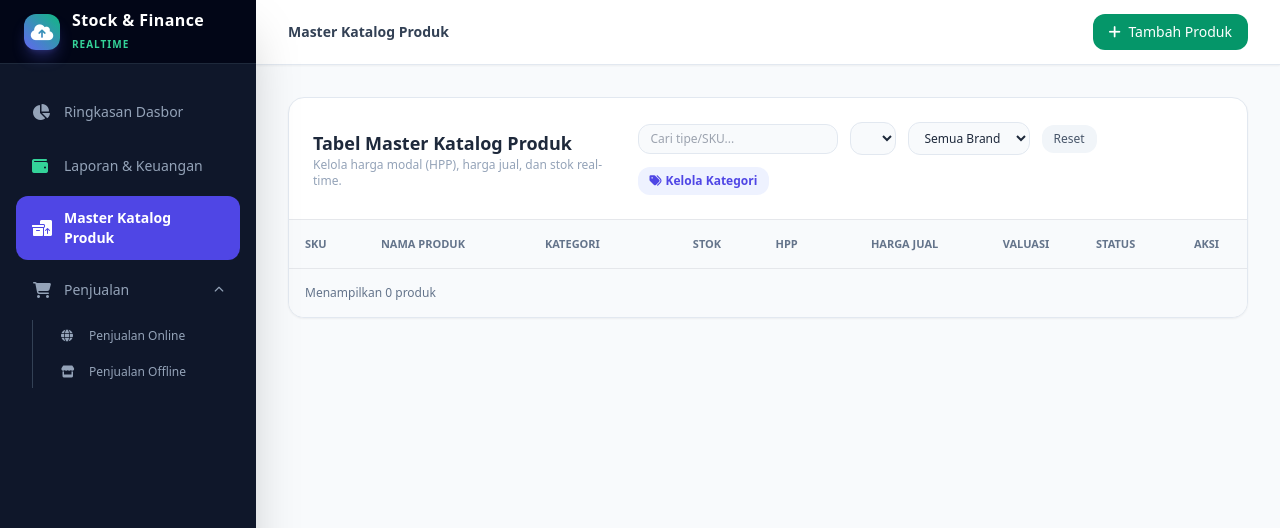
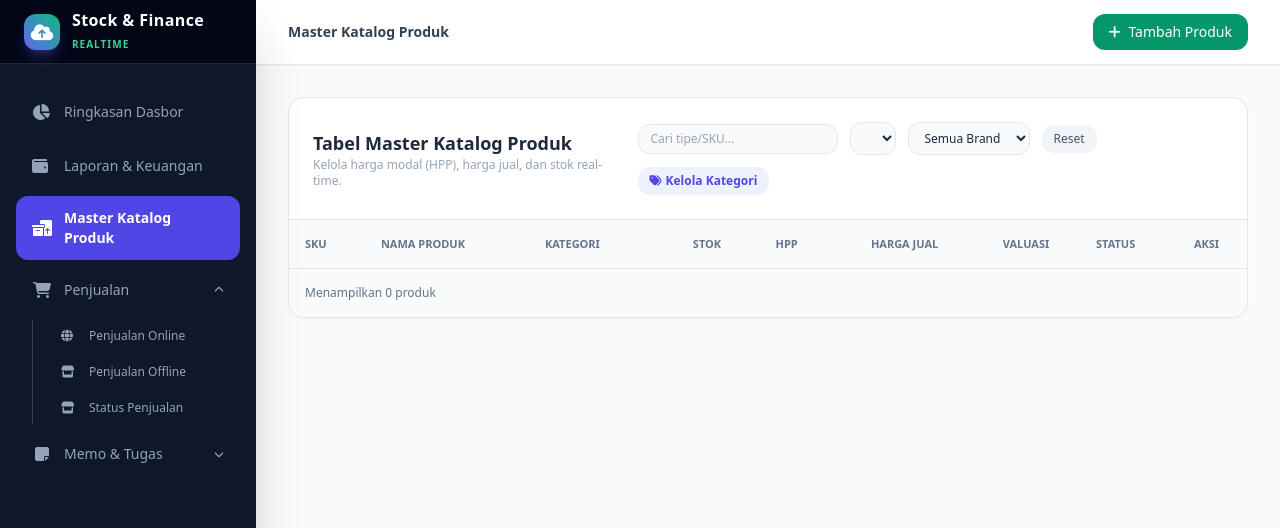
Before and after one commit to Kaguwa16/Stock.io, a plain HTML site: page katalog.html in a window 1280 px wide. Both pictures are taken after a click on the button "Penjualan". Shown: the top 528 px of the page. Drawn offline with nearby package versions, Linux system fonts and the light colour scheme; no server answers.

Commit message:
Update katalog.html

```diff
--- a/katalog.html
+++ b/katalog.html
@@ -44,7 +44,7 @@
   </a>
 
   <a href="keuangan.html" class="w-full flex items-center space-x-3 px-4 py-3 rounded-xl text-slate-400 hover:bg-slate-800 hover:text-white font-medium text-sm transition">
-    <i class="fa-solid fa-wallet text-base w-5 text-emerald-400"></i>
+    <i class="fa-solid fa-wallet text-base w-5"></i>
     <span>Laporan & Keuangan</span>
   </a>
 
@@ -53,6 +53,7 @@
     <span class="font-bold">Master Katalog Produk</span>
   </a>
 
+  <!-- Submenu Penjualan -->
   <div>
     <button id="penjualanToggle" type="button"
       onclick="document.getElementById('penjualanSub').classList.toggle('hidden'); document.getElementById('penjualanChevron').classList.toggle('rotate-180')"
@@ -69,6 +70,27 @@
       </a>
       <a href="penjualan.html?tipe=offline" class="w-full flex items-center space-x-3 px-3 py-2 rounded-lg text-xs font-medium text-slate-400 hover:bg-slate-800 hover:text-white transition">
         <i class="fa-solid fa-store w-4"></i><span>Penjualan Offline</span>
+      </a>
+      <a href="penjualan.html?tipe=status" class="w-full flex items-center space-x-3 px-3 py-2 rounded-lg text-xs font-medium text-slate-400 hover:bg-slate-800 hover:text-white transition">
+        <i class="fa-solid fa-store w-4"></i><span>Status Penjualan</span>
+      </a>
+    </div>
+  </div>
+
+  <!-- Submenu Catatan -->
+  <div>
+    <button id="catatanToggle" type="button"
+      onclick="document.getElementById('catatanSub').classList.toggle('hidden'); document.getElementById('catatanChevron').classList.toggle('rotate-180')"
+      class="w-full flex items-center justify-between px-4 py-3 rounded-xl text-slate-400 hover:bg-slate-800 hover:text-white font-medium text-sm transition">
+      <span class="flex items-center space-x-3">
+        <i class="fa-solid fa-note-sticky text-base w-5"></i>
+        <span>Memo & Tugas</span>
+      </span>
+      <i id="catatanChevron" class="fa-solid fa-chevron-down text-[10px] transition-transform"></i>
+    </button>
+    <div id="catatanSub" class="hidden mt-1.5 ml-4 pl-4 border-l border-slate-700 space-y-1">
+      <a href="catatan.html" class="w-full flex items-center space-x-3 px-3 py-2 rounded-lg text-xs font-medium text-slate-400 hover:bg-slate-800 hover:text-white transition">
+        <i class="fa-solid fa-pen-to-square w-4"></i><span>Catatan</span>
       </a>
     </div>
   </div>
@@ -94,6 +116,7 @@
       </div>
     </aside>
 
+    <div id="sidebarOverlay" class="fixed inset-0 bg-slate-900/50 backdrop-blur-sm z-20 hidden lg:hidden"></div>
     <div class="flex-1 flex flex-col overflow-y-auto">
       <header class="bg-white border-b border-slate-200 sticky top-0 z-10 px-4 sm:px-8 py-3.5 flex items-center justify-between shadow-sm">
          <button id="openSidebarMobile" class="lg:hidden text-slate-600 hover:text-slate-900 focus:outline-none">
```
